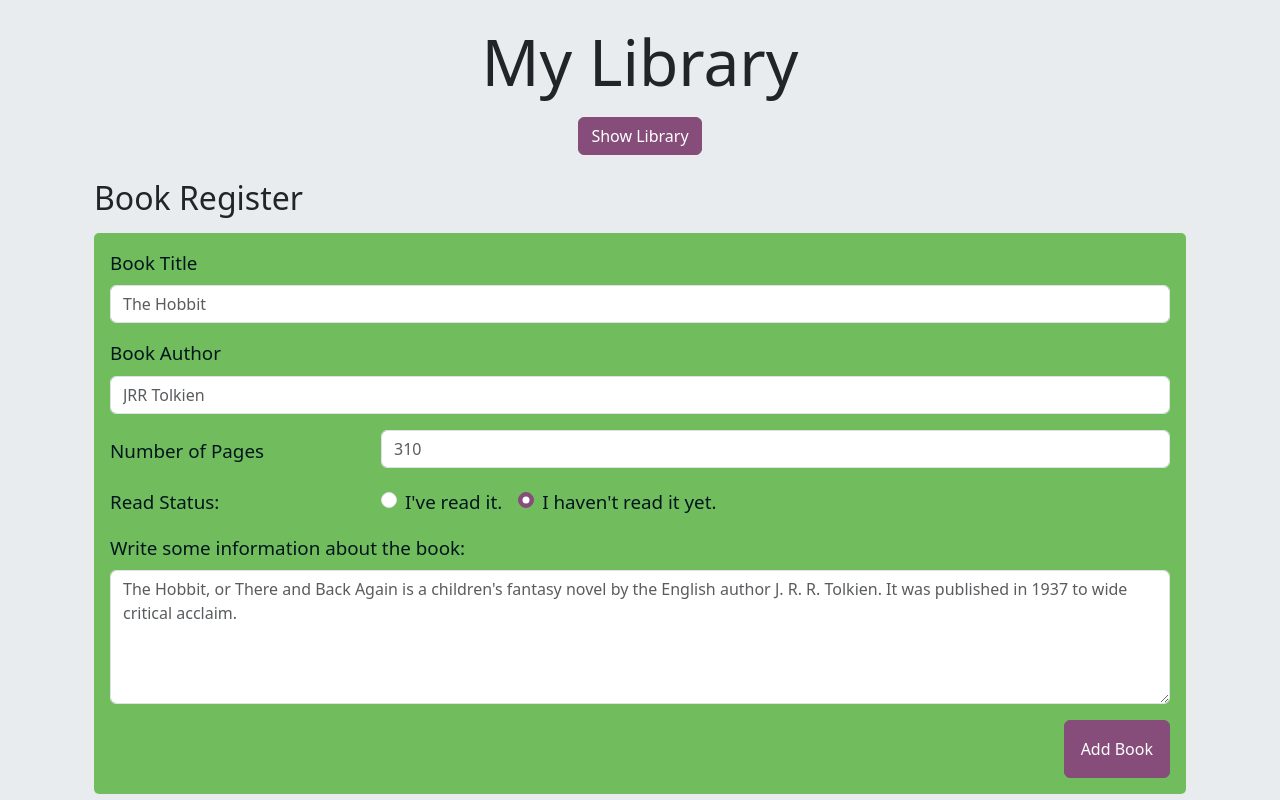
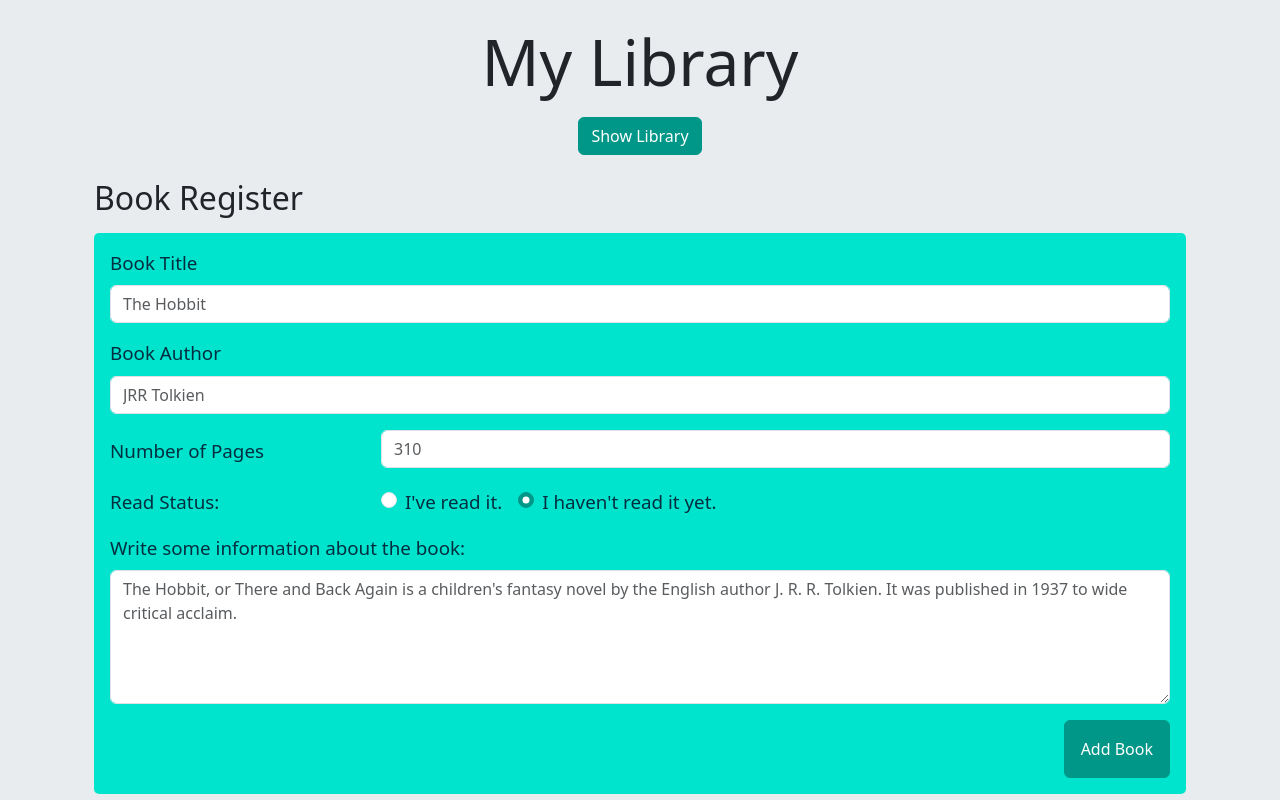
Before and after one commit to p-bittencourt/library-app, a React (Vite) app: page / in a window 1280 px wide. Built offline with nearby package versions, Linux system fonts and the light colour scheme.

Commit message:
style changes

```diff
--- a/src/App.jsx
+++ b/src/App.jsx
@@ -1,7 +1,7 @@
 import { useState } from "react";
 import BookRegister from "./components/BookRegister";
+import ShowLibrary from "./components/ShowLibrary";
 import "./styles/css/styles.css";
-import ShowLibrary from "./components/ShowLibrary";
 
 function App() {
   const [showRegister, setShowRegister] = useState(true);
@@ -16,7 +16,7 @@ function App() {
       <div className="container">
         <div className="button-container text-center">
           <button
-            className="btn btn-secondary m-2"
+            className="btn btn-secondary m-2 text-white"
             onClick={() => setShowRegister(!showRegister)}
           >
             {showRegister ? "Show Library" : "Register New Book"}
--- a/src/components/BookRegister.jsx
+++ b/src/components/BookRegister.jsx
@@ -121,7 +121,7 @@ const BookRegister = () => {
             ></textarea>
           </div>
           <div className="button-container text-end">
-            <button type="submit" className="btn btn-secondary">
+            <button type="submit" className="btn btn-secondary text-white">
               Add Book
             </button>
           </div>
--- a/src/styles/sass/_custom.scss
+++ b/src/styles/sass/_custom.scss
@@ -1,7 +1,7 @@
 //Primary and Secondary
-$primary: #71bc5d;
-$secondary: #864d7a;
-$text-color: #00161c;
+$primary: #00e3cc;
+$secondary: #009688;
+$text-color: #012e40;
 
 // Whites and Grays
 // scss-docs-start gray-color-variables
```
Also changed, not shown: src/styles/css/styles.css.
